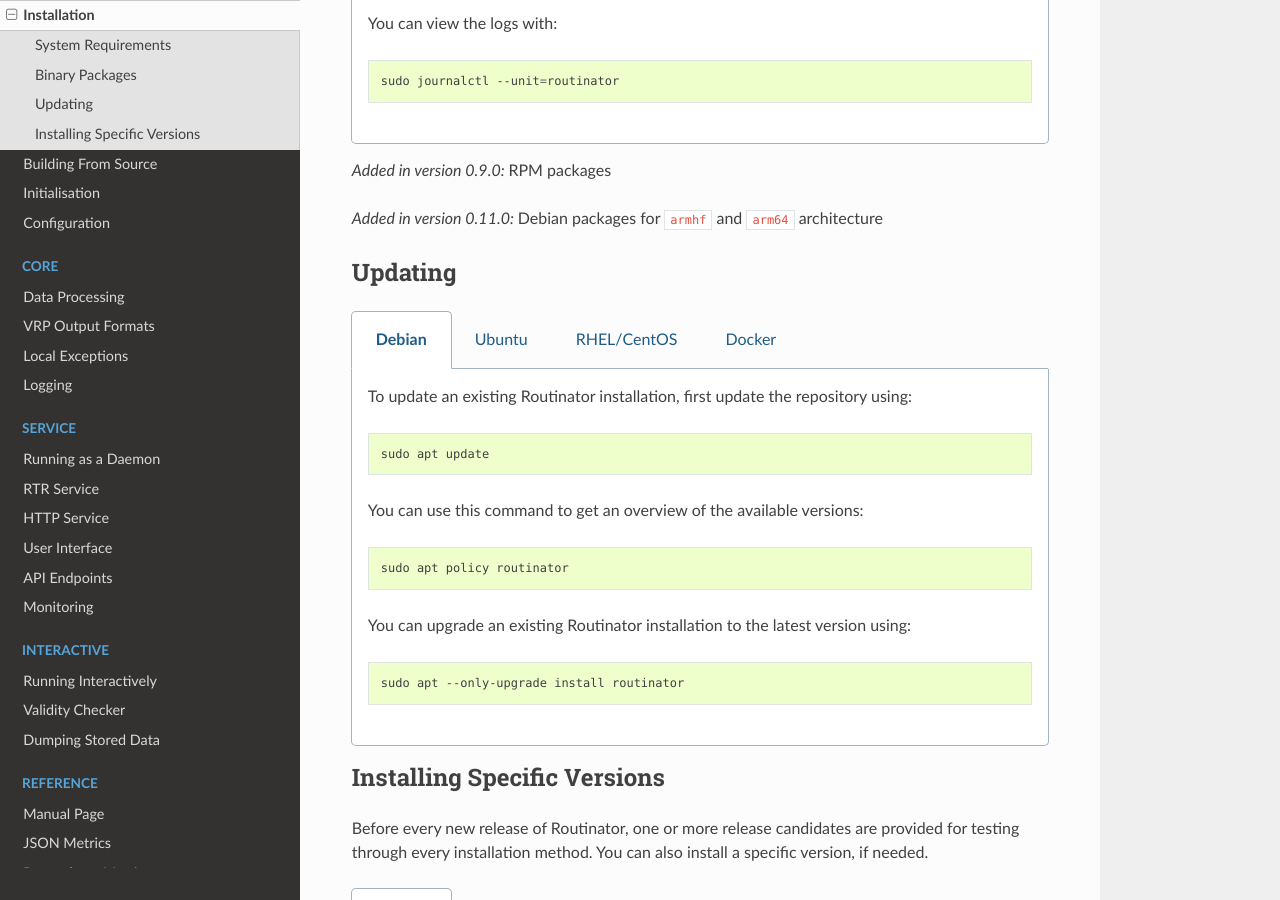
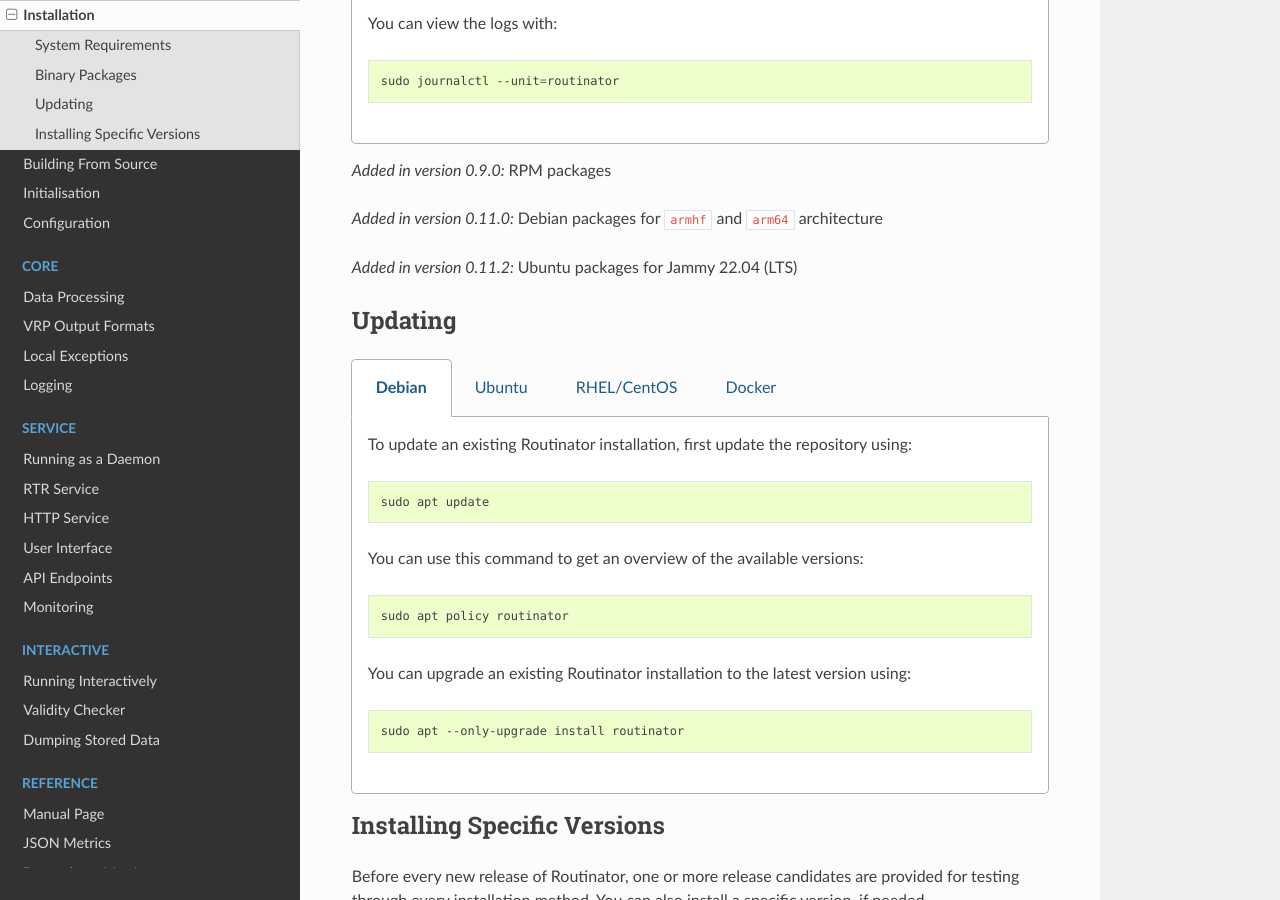
Before and after one commit to NLnetLabs/routinator, a Sphinx documentation site: the page built from doc/manual/source/installation.rst, in a window 1280 px wide and 900 px high, scrolled down 2238 px. Built offline with Sphinx 7.4.7 and the Read the Docs theme 2.0.0, drawn with Linux system fonts in a browser that asks for light colours.

Commit message:
Add Jammy 22.04 (LTS) to changes

```diff
--- a/doc/manual/source/installation.rst
+++ b/doc/manual/source/installation.rst
@@ -311,6 +311,8 @@
    RPM packages
 .. versionadded:: 0.11.0
    Debian packages for ``armhf`` and ``arm64`` architecture
+.. versionadded:: 0.11.2
+   Ubuntu packages for Jammy 22.04 (LTS)
 
 Updating
 --------
```
